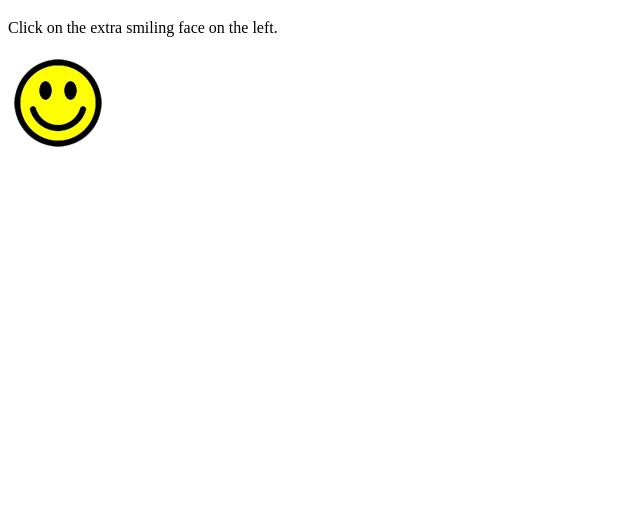
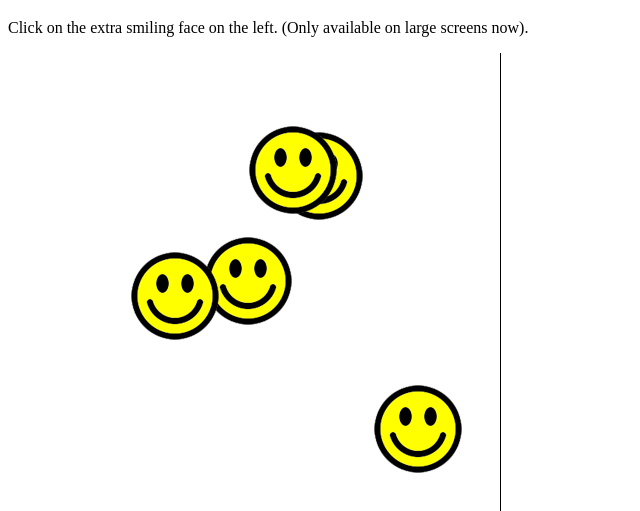
Before and after one commit to tavinogradova92/matching_game, a plain HTML site: page index.html in a window 1280 px wide. Shown: the part 61-572 px from the top of the page, without its empty margins (0-640 px from the left). Drawn offline with Linux system fonts and the light colour scheme.

Commit message:
Added random smiles on the left side

```diff
--- a/index.html
+++ b/index.html
@@ -5,13 +5,16 @@
     <meta name="viewport" content="width=device-width, initial-scale=1.0">
     <meta http-equiv="X-UA-Compatible" content="ie=edge">
     <title>Matching Game</title>
+    <link rel="stylesheet" type="text/css" href="styles.css"/>
 </head>
 <body>
     <h1>Matching Game</h1>
-    <p>Click on the extra smiling face on the left.</p>
-    <div>
-        <img src="smile.png">
-    </div>
+    <p>Click on the extra smiling face on the left. (Only available on large screens now).</p>
+
+    <div id="leftSide"></div>
+
+    <div id="rightSide"></div>
+
     <script src="scripts.js"></script>
 </body>
 </html>
--- a/scripts.js
+++ b/scripts.js
@@ -0,0 +1,16 @@
+let numberOfFaces = 5;
+
+const theLeftSide = document.getElementById("leftSide");
+
+document.addEventListener('DOMContentLoaded', function generateFaces() {
+        for (i = 0; i < 5; i++) {
+        let img = document.createElement("img");
+        img.src = "smile.png";
+        img.style.top = `${Math.floor((Math.random() * 400) + 0)}px`;
+        img.style.left = `${Math.floor((Math.random() * 400) + 0)}px`;
+
+        theLeftSide.appendChild(img);
+    };
+});
+
+console.log("Everything is working globally")
--- /dev/null
+++ b/styles.css
@@ -0,0 +1,13 @@
+div, img {
+    position: absolute;
+}
+
+div {
+    width: 500px;
+    height: 500px;
+}
+
+#rightSide {
+    left: 500px;
+    border-left: 1px solid black
+}
```
